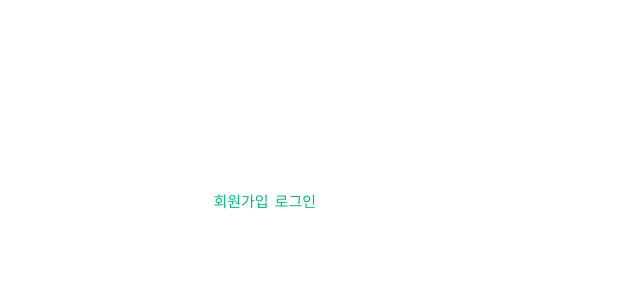
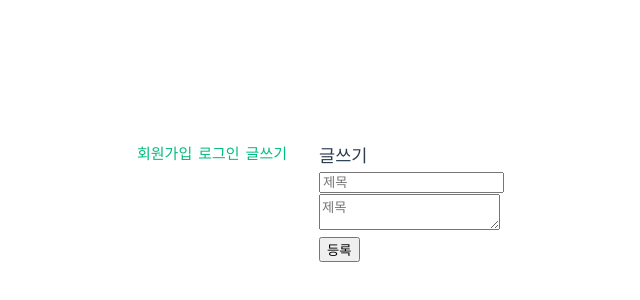
Before and after one commit to kyl656227/vue-board-auth-fe, a Vue app: page /board/write in a window 1280 px wide. Before the commit this address had no page. Shown: the part 198-498 px from the top of the page, without its empty margins (321-961 px from the left). Built offline with nearby package versions, Linux system fonts and the light colour scheme.

Commit message:
통신쿠키

```diff
--- a/src/App.vue
+++ b/src/App.vue
@@ -6,6 +6,7 @@
 <header>
   <router-link to="/signup">회원가입</router-link>
   <router-link to="/signin">로그인</router-link>
+  <router-link to="/board/write">글쓰기</router-link>
 </header>
 <main>
   <router-view />
--- a/src/router/index.js
+++ b/src/router/index.js
@@ -1,5 +1,6 @@
 import { createRouter, createWebHistory } from 'vue-router'
 import HomeView from '../views/HomeView.vue'
+import BoardWriteMod from '@/views/BoardWriteMod.vue'
 
 
 
@@ -14,6 +15,11 @@ const router = createRouter({
       path: '/signin',
       component: () => import('../views/SignIn.vue'),
     },
+    {
+      path: '/board/write',
+      component: () => import('../views/BoardWriteMod.vue'),
+    },
+
 
   ],
 })
--- /dev/null
+++ b/src/services/BoardService.js
@@ -0,0 +1,13 @@
+import axios from './httpRequester'
+
+class BoardService {
+    #url = '/board'
+
+    async postBoard(params){
+        const res = await axios.post(this.#url,params);
+        return res.data;
+    }
+
+}
+
+export default new BoardService();
--- /dev/null
+++ b/src/views/BoardWriteMod.vue
@@ -0,0 +1,26 @@
+<script setup>
+import { reactive } from 'vue';
+import BoardService from '@/services/BoardService';
+const state = reactive({
+    board: {
+        title:'',
+        contents: ''
+    }
+});
+
+const submit = async () => {
+    const result = await BoardService.postBoard(state.board);
+    console.log('result: ',result)
+}
+</script>
+
+<template>
+<h3>글쓰기</h3>
+<div><input type="text" placeholder="제목" v-model="state.board.title"</div>
+<div><textarea placeholder="제목" v-model="state.board.contents"></textarea></div>
+<div><button @click="submit">등록</button></div>
+</template>
+
+<style scoped>
+
+</style>
--- a/src/views/SignIn.vue
+++ b/src/views/SignIn.vue
@@ -5,7 +5,7 @@ import { reactive, useAttrs } from 'vue';
 const state = reactive({
     modeShowPw : false,
     signin : {
-        uid: 'mic2',
+        uid: 'mic2', //미리 지정해놓으면 로그인때마다 안 쳐도됨.
         upw: '1212'
     }
 
```
